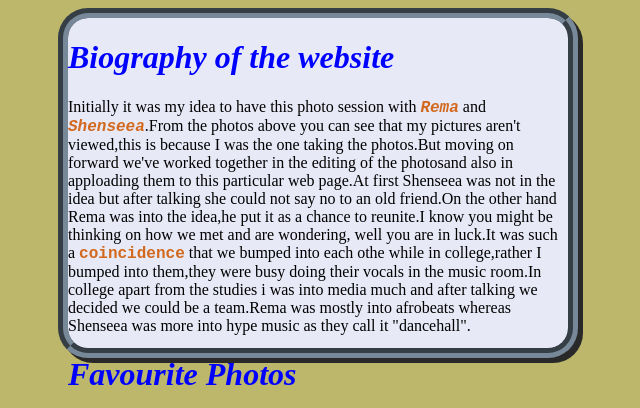
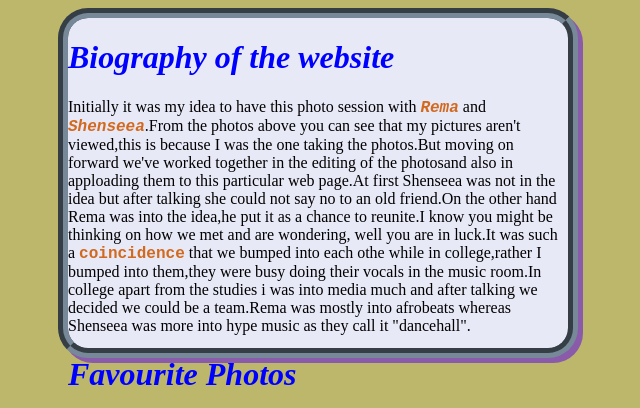
Before and after one commit to MR-HERVE/album-upgrade, a plain HTML site: page index.html in a window 1280 px wide. Shown: the top 408 px of the page, without its empty margins (450-1090 px from the left). Drawn offline with Linux system fonts and the light colour scheme.

Commit message:
connected css file to html

```diff
--- a/main.css
+++ b/main.css
@@ -17,7 +17,7 @@ body{
      border-width: 10px;
      border-style: groove;
      border-radius: 30px;
-     box-shadow: 5px 5px rgb(41, 41, 41);
+     box-shadow: 5px 5px rgb(138, 90, 171);
 }
 
 #photo_sesh{
```
